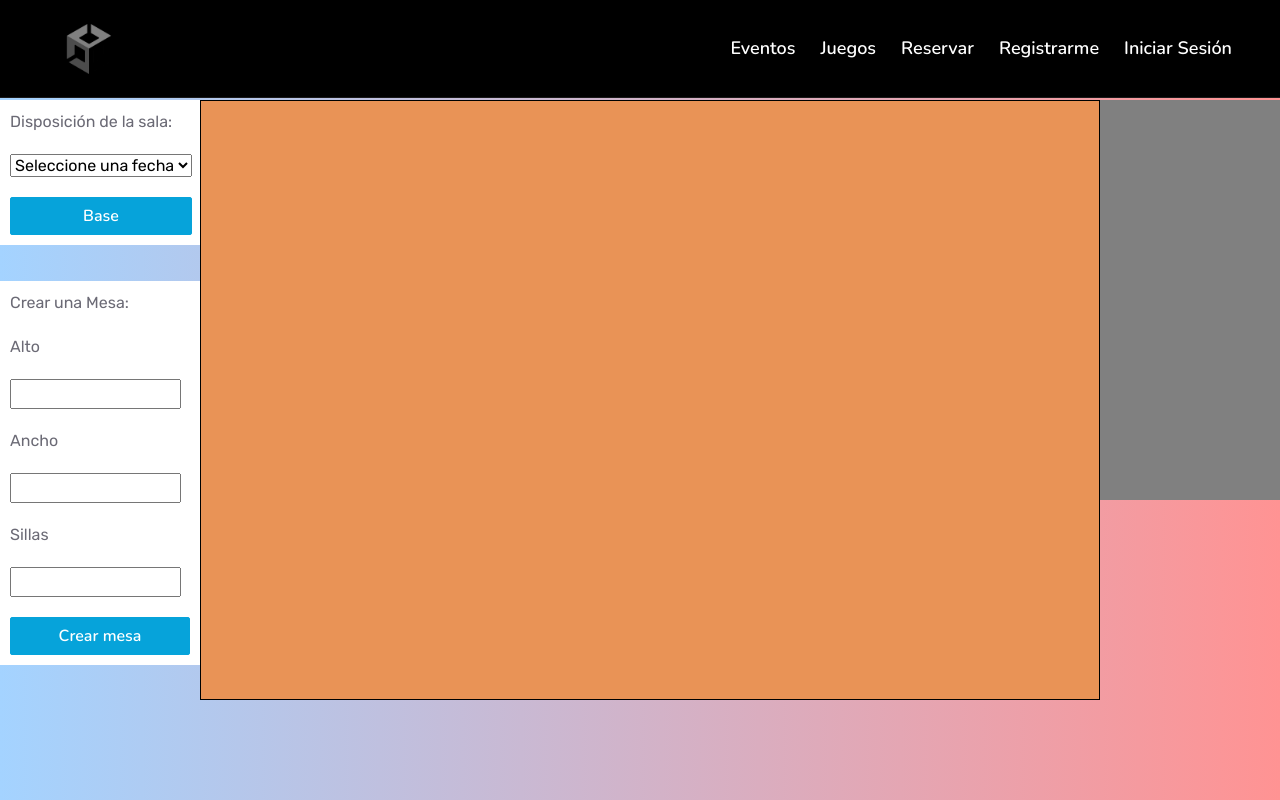
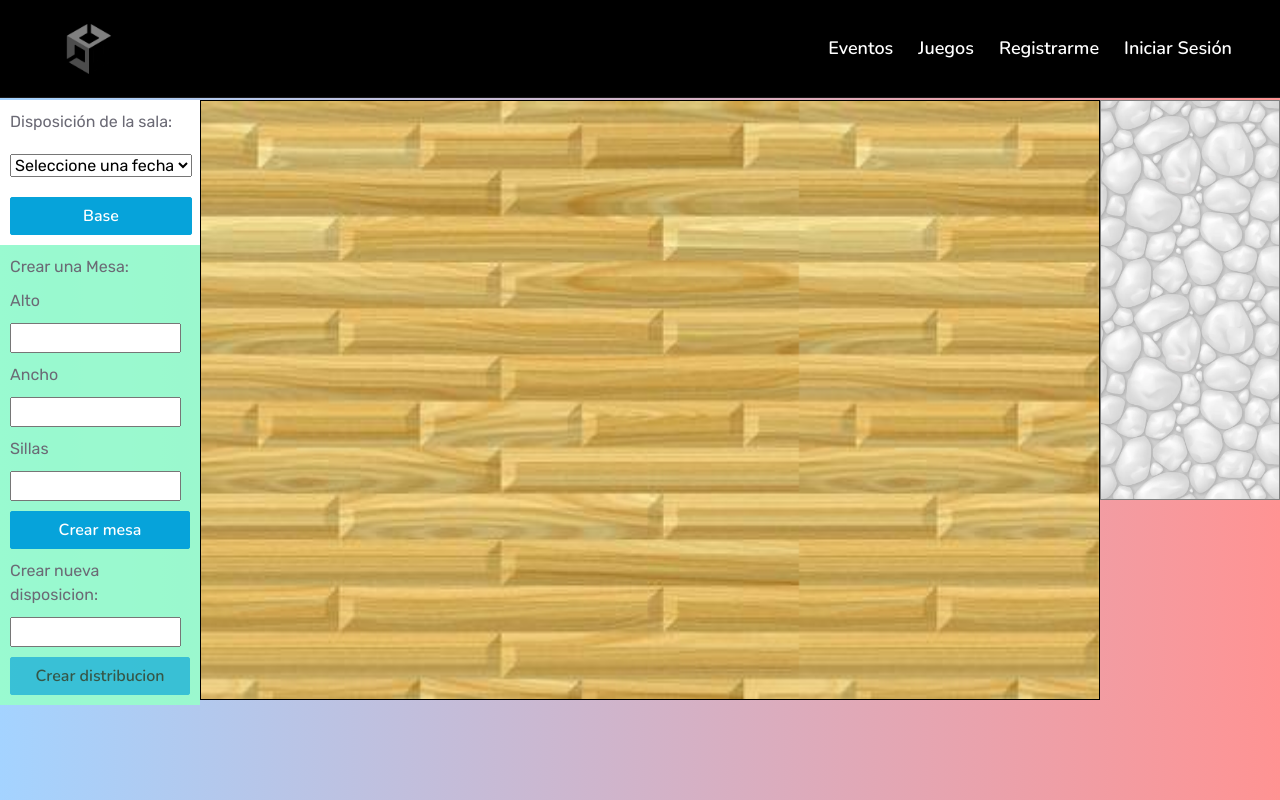
Before and after one commit to LuisCarlosGascon/Proyecto-2, a Symfony app: template templates/mesa/view.html.twig in a window 1280 px wide. Run offline with Twig, Linux system fonts and the light colour scheme; the template is opened without the code that fills it, so the values that code supplies are empty; some libraries are stand-ins or nearby versions.

Commit message:
Calendario para crear distribuciones terminado

```diff
--- a/public/css/estilos.css
+++ b/public/css/estilos.css
@@ -279,6 +279,9 @@
   height: 600px;
   border: 1px solid black;
   background-color: rgb(233, 147, 86);
+  background-image: url("../img/fondoSala.jpg");
+  background-repeat: repeat;
+  background-size: contain;
 }
 
 .c-trastero {
@@ -292,6 +295,9 @@
   gap: 20px;
   -ms-flex-wrap: wrap;
       flex-wrap: wrap;
+  background-image: url("../img/fondoTrastero.jpg");
+  background-repeat: repeat;
+  background-size: contain;
 }
 
 .mesa {
@@ -345,8 +351,8 @@
   -webkit-box-direction: normal;
       -ms-flex-direction: column;
           flex-direction: column;
-  gap: 20px;
-  background-color: white;
+  gap: 10px;
+  background-color: rgba(152, 255, 202, 0.879);
   padding: 10px;
   height: -webkit-fit-content;
   height: -moz-fit-content;
--- a/public/js/distribuciones.js
+++ b/public/js/distribuciones.js
@@ -5,12 +5,18 @@
     var difX=sala.offset().left;
     var difY=sala.offset().top;
     var base=$("#base");
+    var opcionesSelect=[];
+    var distribucionNueva=$("#distribucionNueva");
+    var btnDist=$("#crearDist");
 
+    btnDist.prop("disabled",true);
     //Pinta todas las distribuciones en el SELECT
     $.getJSON("http://localhost:8000/api/getDistribuciones",function(data){
         const opciones=data['distribuciones'];
         $.each(opciones,function(i,v){
             $("<option>").text(v["fecha"]["date"].substr(0,10)).val(v["id"]).appendTo(selectDis);
+            opcionesSelect.push(v["fecha"]["date"].substr(0,10))
+
         })
     })
 
@@ -69,4 +75,73 @@
     })
 
 
+
+    var festivos=["27/02/2023","28/02/2023","01/03/2023"];
+    distribucionNueva.datepicker({
+        dateFormat:"yy-mm-dd",
+        monthNames: [ "Enero", "Febrero", "Marzo", "Abril", "Mayo", "Junio", "Julio", "Agosto", "Septtembre", "Octubre", "Noviembre", "Diciembre" ],
+        monthNamesShort: ['Ene','Feb','Mar','Abr', 'May','Jun','Jul','Ago','Sep', 'Oct','Nov','Dic'],
+        dayNames: ['Domingo', 'Lunes', 'Martes', 'Miércoles', 'Jueves', 'Viernes', 'Sábado'],
+        dayNamesShort: ['Dom','Lun','Mar','Mié','Juv','Vie','Sáb'],
+        dayNamesMin: ['Do','Lu','Ma','Mi','Ju','Vi','Sá'],
+        firstDay:1,
+        minDate:"+1D",
+        maxDate:"+3M +1D",
+        beforeShowDay: function(fecha){
+            var respuesta=[true,"",""];
+            var dia=fecha.getDate();
+            var mes=fecha.getMonth()+1;
+            var anno=fecha.getFullYear();
+            var cadenaFecha=((dia<10)?"0"+dia:dia)+"-"+
+                ((mes<10)?"0"+mes:mes)+"-"+anno
+            var cadenaFecha2=anno+"-"+
+            ((mes<10)?"0"+mes:mes)+"-"+((dia<10)?"0"+dia:dia)
+
+            opcionesSelect.forEach(element=>{
+                if(fecha.getDay()%6==0 || festivos.indexOf(cadenaFecha)>-1 || element==cadenaFecha2){
+                    respuesta=[false,"","cerrado/distribucion ya existente"];
+                }
+            })
+
+            return respuesta;
+        },
+        onSelect:function(selectedDate){
+            sala.empty();
+            trastero.empty();
+
+            $.getJSON("http://localhost:8000/api/getDistribucionReserva/"+selectedDate,function(id){
+                if(id["id"]==null){
+                    colocaBase(sala,trastero,difX,difY);
+                }else{
+                    $.getJSON("http://localhost:8000/api/getMesas",function(mesas){
+                        lista=[];
+
+                        mesas.mesas.forEach(element => {
+                            var mesa=new Mesa(element.id,element.alto,element.ancho,element.sillas,element.x,element.y);
+                            lista.push(mesa);
+                        });
+                        lista.forEach(mesa =>{
+                            $.getJSON("http://localhost:8000/api/getMesaDistribucion/"+mesa.id+"/"+id["id"].id,function(distIds){
+
+                                if(distIds["distribuciones"][0].x!=0){
+                                    var coordenadas=distIds["distribuciones"][0];
+                                    mesa.x=coordenadas.x;
+                                    mesa.y=coordenadas.y;
+                                }else{
+                                    mesa.x=null;
+                                    mesa.y=null;
+                                }
+
+                                //mesa.drag();
+                                 mesa.pinta(sala,trastero,difX,difY);
+
+                            })
+                        })
+                    })
+                }
+            })
+        }
+    })
+
+
 })
--- a/public/js/reservas.js
+++ b/public/js/reservas.js
@@ -2,7 +2,6 @@
     var juegos=$("#juegosReserva");
     var fecha=$("#fecha");
     var tramo=$("#tramo");
-    var mesaJuego=null;
     var jugadores=$("#jugadores");
     var base=$("#base");
     var btn=$("#btn");
--- a/public/sass/component/_sala.scss
+++ b/public/sass/component/_sala.scss
@@ -9,6 +9,10 @@
     height: 600px;
     border:1px solid black;
     background-color: rgb(233, 147, 86);
+
+    background-image: url('../img/fondoSala.jpg');
+    background-repeat: repeat;
+    background-size: contain;
 }
 
 .c-trastero{
@@ -19,6 +23,9 @@
     display:flex;
     gap:20px;
     flex-wrap: wrap;
+    background-image: url('../img/fondoTrastero.jpg');
+    background-repeat: repeat;
+    background-size: contain;
 }
 
 .mesa{
--- a/public/sass/layouts/_reservas.scss
+++ b/public/sass/layouts/_reservas.scss
@@ -18,8 +18,8 @@
 .c-crea{
     display: flex;
     flex-direction: column;
-    gap:20px;
-    background-color: white;
+    gap:10px;
+    background-color: rgba(152, 255, 202, 0.879);
     padding: 10px;
     height: fit-content;
 }
--- a/templates/base.html.twig
+++ b/templates/base.html.twig
@@ -100,17 +100,17 @@
                 {% endif %}
                     <a href="" class="nav-item nav-link">Eventos</a>
                     <a href="{{path('app_juegos')}}" class="nav-item nav-link">Juegos</a>
-                    <a href="{{path('reservar')}}" class="nav-item nav-link">Reservar</a>
                     {% if not is_granted('IS_AUTHENTICATED_FULLY') %}
                         <a href="{{path('app_register')}}" class="nav-item nav-link">Registrarme</a>
                         <button id="login" class="nav-item nav-link iniciar">Iniciar Sesión</button>
                     {% else %}
+                    <a href="{{path('reservar')}}" class="nav-item nav-link">Reservar</a>
                     <div class="nav-item dropdown">
                         <a href="#" class="nav-link dropdown-toggle" data-bs-toggle="dropdown" id="nav-img-padding">
                             {% if app.user.imagen %}
-                            <img src="{{asset('img/' ~ app.user.imagen)}}" class="nav-img-perfil">
+                                <img src="{{asset('img/' ~ app.user.imagen)}}" class="nav-img-perfil">
                             {% else %}
-                            <img src="{{asset('img/iconoBlanco.png')}}" class="nav-img-perfil">
+                                <img src="{{asset('img/iconoBlanco.png')}}" class="nav-img-perfil">
                             {% endif %}
                         </a>
                         <div class="dropdown-menu m-0">
--- a/templates/mesa/view.html.twig
+++ b/templates/mesa/view.html.twig
@@ -23,6 +23,10 @@
                 <label>Sillas</label>
                 <input type="text" class="c-crea__input" id="sillas">
                 <button class="btn btn-primary" id="crear">Crear mesa</button>
+                Crear nueva disposicion:
+                <input type="text" id="distribucionNueva" class="c-crea__input" autocomplete="off" readonly>
+                <button class="btn btn-primary" id="crearDist">Crear distribucion</button>
+
             </div>
         </div>
 
```
Also changed, not shown: templates/api_juego/index.html.twig (deleted, +0 -20 lines), public/css/estilos.min.css, public/img/fondoSala.jpg (added), public/img/fondoTrastero.jpg (added).
